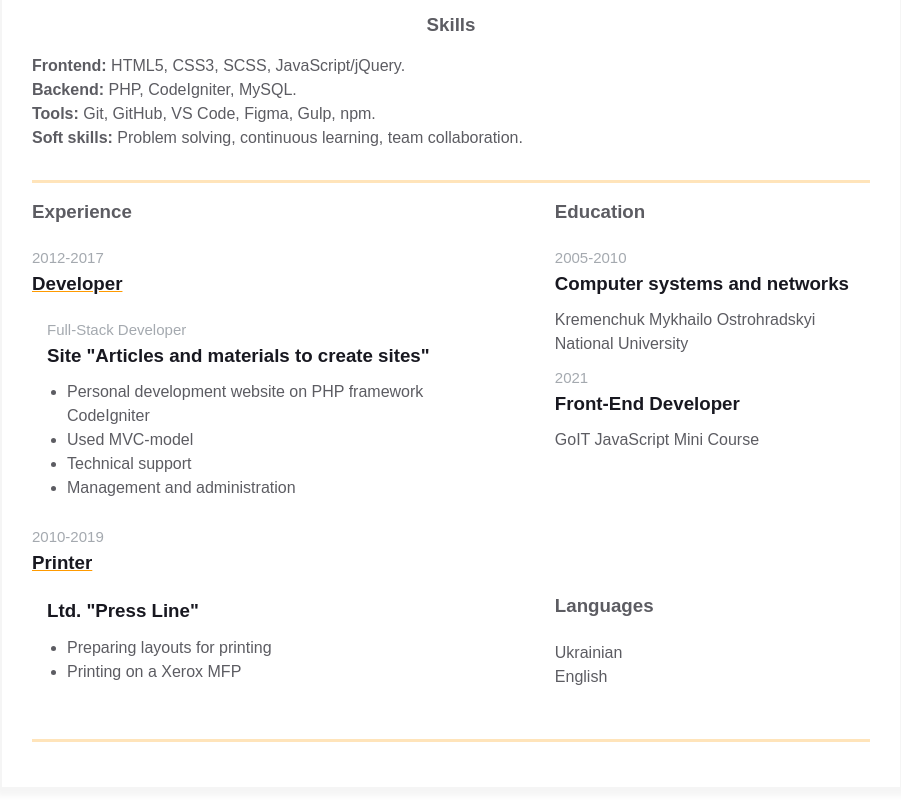
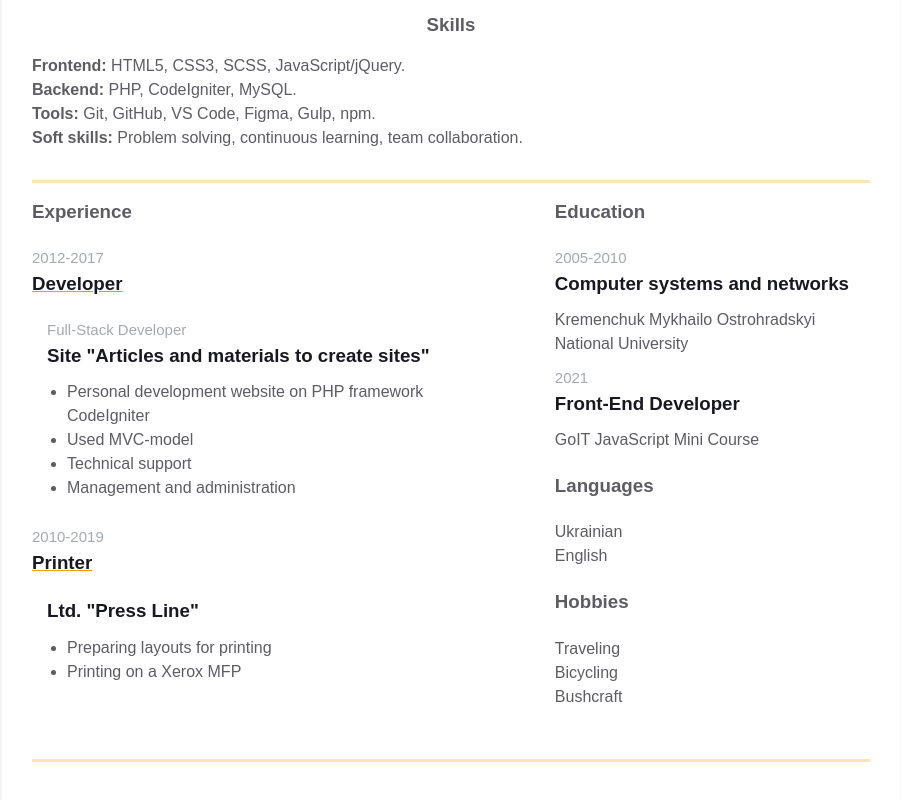
Before and after one commit to ivoleser/homepage, a plain HTML site: page index.html in a window 1280 px wide. Shown: the part 459-1259 px from the top of the page, without its empty margins (189-1090 px from the left). Drawn offline with Linux system fonts and the light colour scheme.

Commit message:
feat: add hobby block

```diff
--- a/index.html
+++ b/index.html
@@ -184,6 +184,13 @@
                                 </p>
                                 <p class="additional-info__languages-item">English</p>
                             </div>
+
+                            <div class="additional-info__hobbies">
+                                <h3 class="additional-info__hobbies-header">Hobbies</h3>
+                                <p class="additional-info__hobbies-item">Traveling</p>
+                                <p class="additional-info__hobbies-item">Bicycling</p>
+                                <p class="additional-info__hobbies-item">Bushcraft</p>
+                            </div>
                         </div>
                     </div>
                 </div>
--- a/styles.css
+++ b/styles.css
@@ -257,17 +257,20 @@ body {
   color: var(--secondary-text-color);
 }
 
-.additional-info__languages {
+.additional-info__languages,
+.additional-info__hobbies {
   margin-bottom: 20px;
 }
 
-.additional-info__languages-header {
+.additional-info__languages-header,
+.additional-info__hobbies-header {
   color: var(--secondary-text-color);
   text-align: left;
   margin-bottom: 20px;
 }
 
-.additional-info__languages-item {
+.additional-info__languages-item,
+.additional-info__hobbies-item {
   color: var(--secondary-text-color);
 }
 
```
